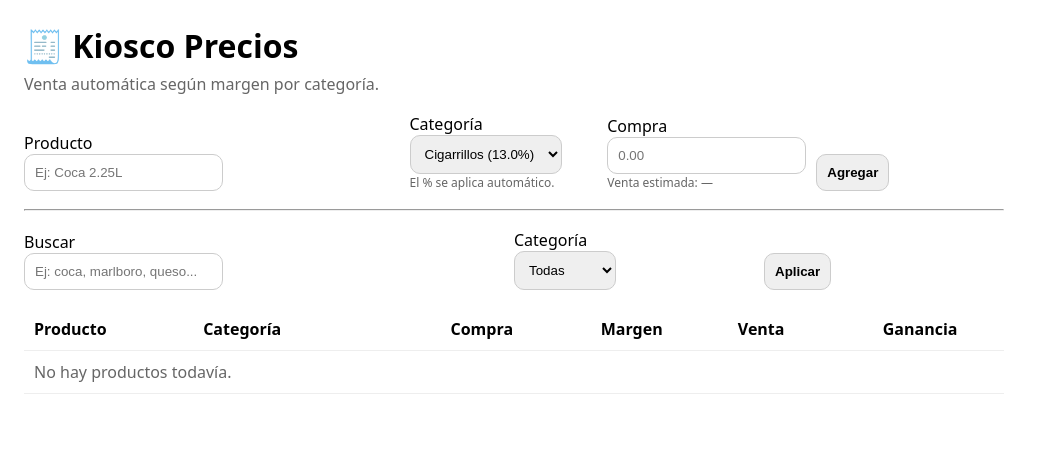
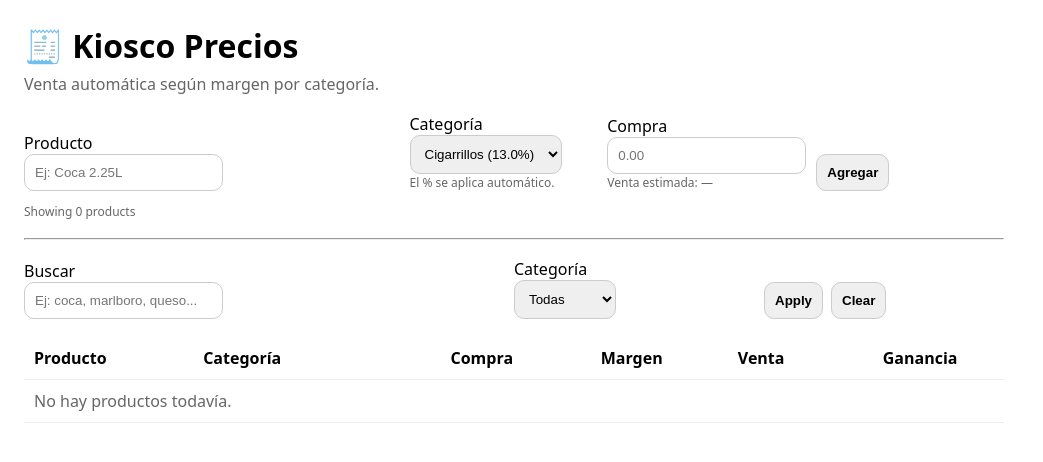
Before and after one commit to MartinCasciana/app-kiosco, a Flask app: page / in a window 1280 px wide. Shown: the top 462 px of the page, without its empty margins (0-1043 px from the left). Run offline with Flask 3, Linux system fonts and the light colour scheme; data that the repository does not hold is empty.

Commit message:
add clear button and result counter

```diff
--- a/templates/index.html
+++ b/templates/index.html
@@ -55,6 +55,11 @@
     </div>
   </form>
 
+  <p class="small">
+  Showing {{ products | length }} product{{ 's' if products|length != 1 else '' }}
+  </p>
+
+
   <!-- LISTADO -->
   <hr style="margin:18px 0;">
 
@@ -76,9 +81,14 @@
       </select>
     </div>
 
-    <div>
-      <button type="submit">Aplicar</button>
+    <div style="display:flex; gap:8px;">
+      <button type="submit">Apply</button>
+
+      <a href="/" style="text-decoration:none;">
+        <button type="button">Clear</button>
+      </a>
     </div>
+
   </form>
 
   <table>
```
